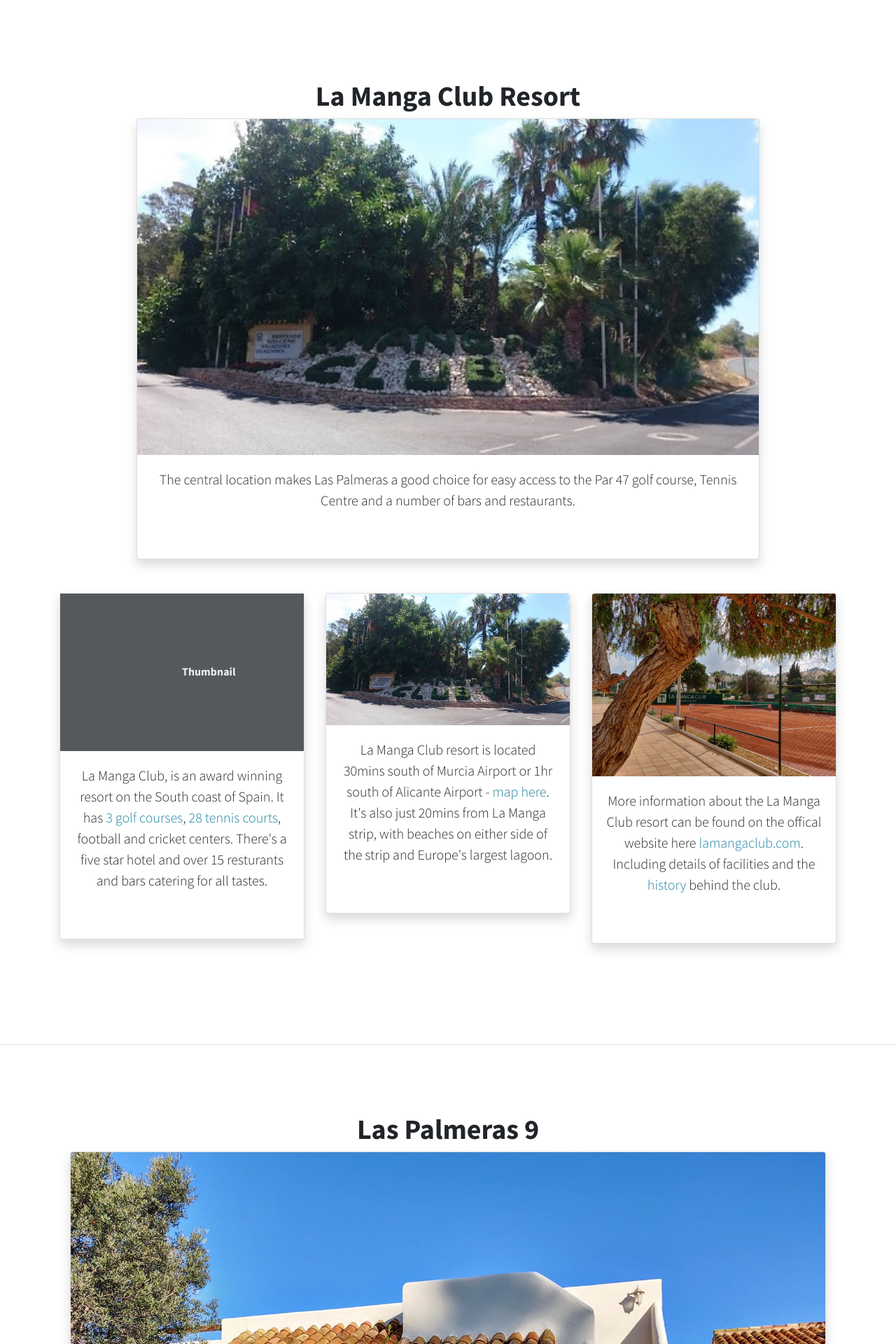
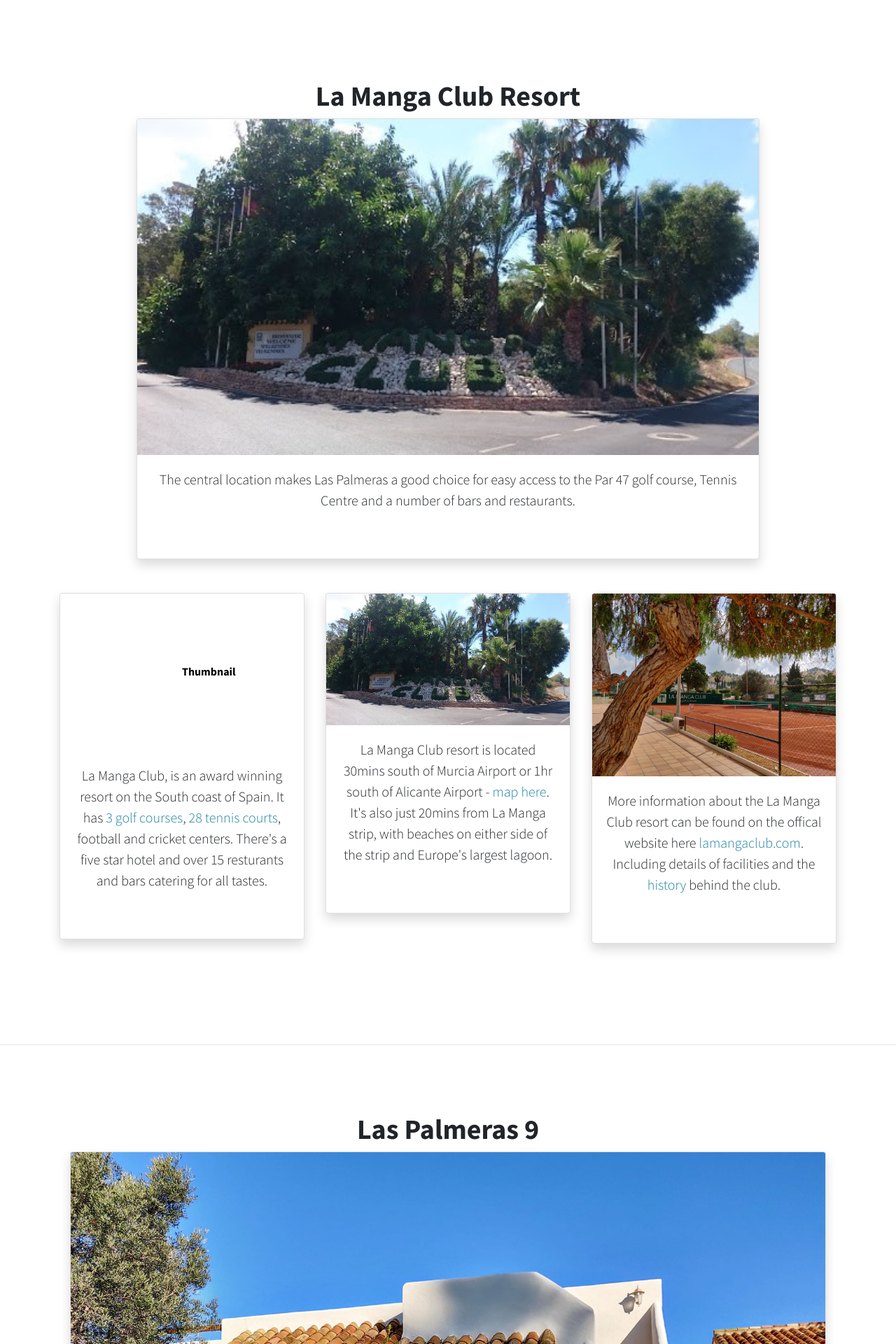
Before and after one commit to richsteer/richsteer.github.io, a Jekyll site: the page built from index.html, in a window 1280 px wide. Shown: the part 1347-3267 px from the top of the page at 70% size. Built offline with Jekyll 4.4.1, drawn with Linux system fonts in a browser that asks for light colours; grey boxes are pictures that could not be loaded.

Commit message:
Update index.html

```diff
--- a/index.html
+++ b/index.html
@@ -43,7 +43,7 @@
         <div class="row row-cols-1 row-cols-sm-2 row-cols-md-3 g-3">
             <div class="col">
                 <div class="card shadow">
-                    <svg class="assets/img/la-manga-club-north-course-signpost.jpg" width="100%" height="225" xmlns="http://www.w3.org/2000/svg" role="img" aria-label="Placeholder: Thumbnail" preserveAspectRatio="xMidYMid slice" focusable="false"><title>Placeholder</title><rect width="100%" height="100%" fill="#55595c"></rect><text x="50%" y="50%" fill="#eceeef" dy=".3em">Thumbnail</text></svg>
+                    <svg class="assets/img/la-manga-club-north-course-signpost.jpg" width="100%" height="225" xmlns="http://www.w3.org/2000/svg" role="img" aria-label="Placeholder: Thumbnail" preserveAspectRatio="xMidYMid slice" focusable="false"><title>Placeholder</title><text x="50%" y="50%" dy=".3em">Thumbnail</text></svg>
                     <div class="card-body">
                         <!--<h5 class="card-title">Card title</h5>-->
                         <p class="lead mb-5">La Manga Club, is an award winning resort on the South coast of Spain. It has <a href="https://lamangaclub.com/en/sports/golf" class="link-primary" target="_blank">3 golf courses</a>, <a href="https://lamangaclub.com/en/sports/tennis" class="link-primary" target="_blank">28 tennis courts</a>, football and cricket centers. There's a five star hotel and over 15 resturants and bars catering for all tastes.</p>
```
